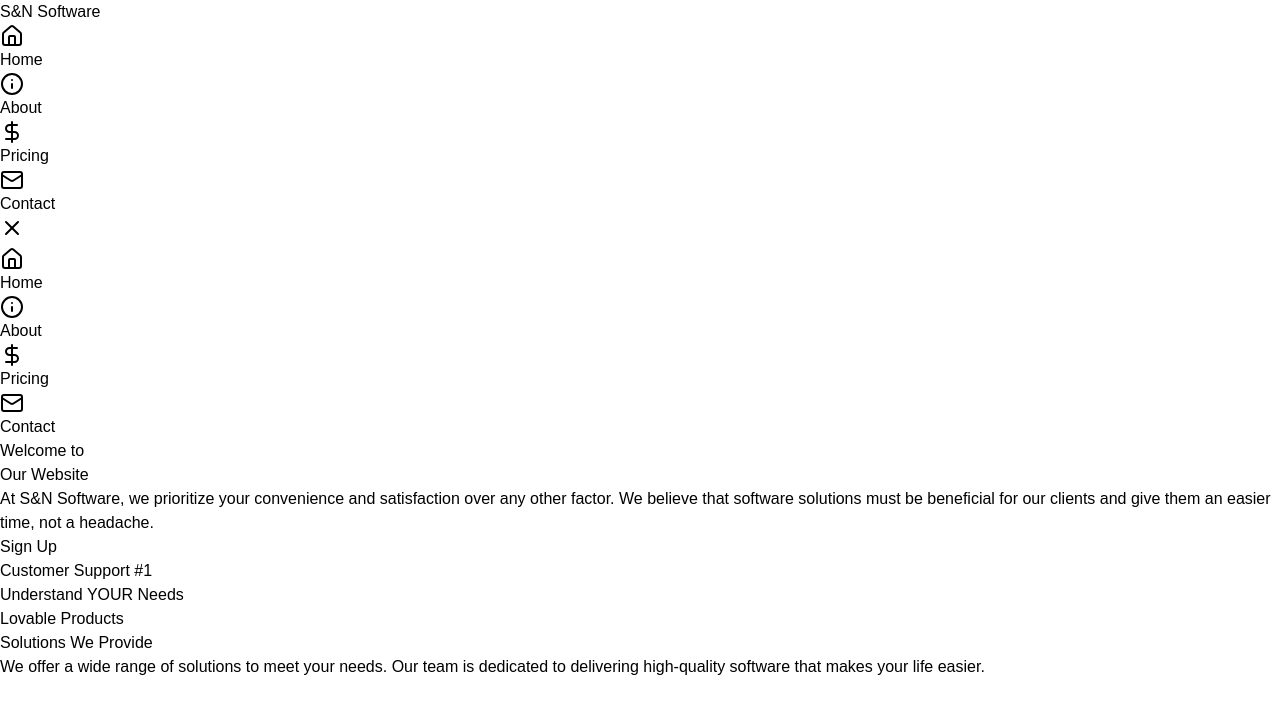
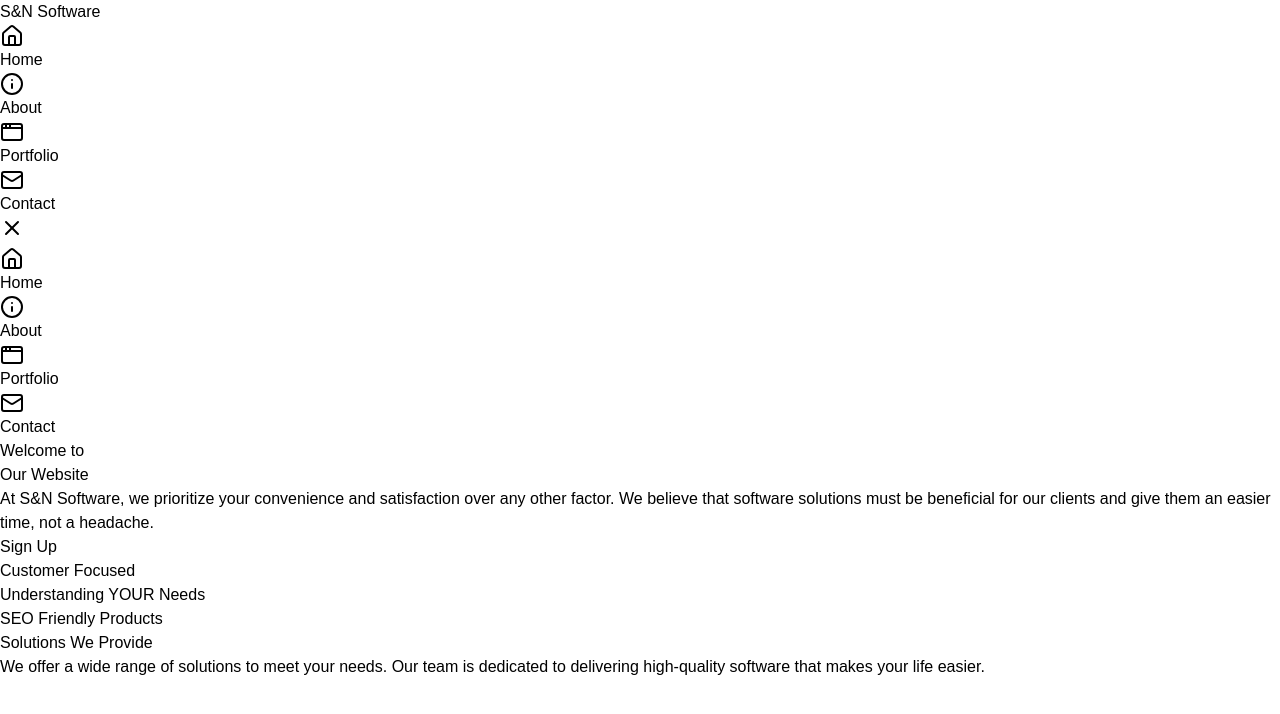
Before and after one commit to raynersusanto0/tbd-name-website, a Next.js app in the folder frontend/: page / in a window 1280 px wide. Both pictures are taken after a click on the button 12 px from the left and 228 px from the top of the page. Shown: the top 714 px of the page. Built offline with nearby package versions, Linux system fonts and the light colour scheme.

Commit message:
Added carousel UI file and installed react-bootstrap as new package requirement

```diff
--- a/frontend/package.json
+++ b/frontend/package.json
@@ -12,6 +12,7 @@
     "lucide-react": "^0.475.0",
     "next": "15.1.7",
     "react": "^19.0.0",
+    "react-bootstrap": "^2.10.9",
     "react-dom": "^19.0.0"
   },
   "devDependencies": {
--- a/frontend/src/app/layout.tsx
+++ b/frontend/src/app/layout.tsx
@@ -4,7 +4,7 @@ import type { Metadata } from "next";
 import { Geist, Geist_Mono } from "next/font/google";
 import "./globals.css";
 import Link from "next/link";
-import { Home, Info, FileText, DollarSign, Mail, LucideIcon } from "lucide-react";
+import { Home, Info, AppWindow, Mail, LucideIcon } from "lucide-react";
 import { MobileMenu } from "@/components/mobile-navbar";
 
 const geistSans = Geist({
@@ -63,8 +63,8 @@ export default function RootLayout({
                   <NavLink href="/about" icon={Info}>
                     About
                   </NavLink>
-                  <NavLink href="/pricing" icon={DollarSign}>
-                    Pricing
+                  <NavLink href="/portfolio" icon={AppWindow}>
+                    Portfolio
                   </NavLink>
                   <NavLink href="/contact" icon={Mail}>
                     Contact
--- a/frontend/src/app/page.tsx
+++ b/frontend/src/app/page.tsx
@@ -20,20 +20,21 @@ export default function Home() {
           </div>
 
           <div className="flex flex-row items-center justify-between sm:flex-row w-full">
-              <h3 className="text-lg flex-1 text-start"> Customer Support #1 </h3>
-              <h3 className="text-lg flex-1 text-center"> Understand YOUR Needs</h3>
-              <h3 className="text-lg flex-1 text-end"> Lovable Products </h3>
+              <h3 className="text-lg flex-1 text-start"> Customer Focused </h3>
+              <h3 className="text-lg flex-1 text-center"> Understanding YOUR Needs</h3>
+              <h3 className="text-lg flex-1 text-end"> SEO Friendly Products </h3>
           </div>
         </main>
       </div>
 
-      <section className="mx-auto w-full bg-gray-200">
-          <div className="mx-auto p-10">
+      <section className="mx-auto w-full">
+          <div className="mx-auto p-10 bg-gray-200">
             <h3 className="text-5xl text-start">Solutions We Provide</h3>
             <p className="text-xl text-start">
             We offer a wide range of solutions to meet your needs. Our team is dedicated to delivering high-quality software that makes your life easier.
             </p>
           </div>
+
       </section>
     </div>
 
--- a/frontend/src/components/mobile-navbar.tsx
+++ b/frontend/src/components/mobile-navbar.tsx
@@ -5,7 +5,7 @@ import { useState } from "react"
 import Link from "next/link"
 import { Menu, X } from "lucide-react"
 // import { Button } from "@/components/button"
-import { Home, Info, FileText, DollarSign, Mail, LucideIcon } from "lucide-react";
+import { Home, Info, AppWindow, Mail, LucideIcon } from "lucide-react";
 
 interface NavItem {
   href: string
@@ -59,13 +59,13 @@ export function MobileMenu() {
                 About
             </Link>
             <Link
-              key = "Pricing"
-              href = "/pricing"
+              key = "Portfolio"
+              href = "/portfolio"
               className = "flex items-center px-4 py-2 text-gray-700 hover:bg-gray-200 hover:text-gray-900"
               onClick={ () => setIsOpen(false) }
             >
-                <DollarSign className="w-5 h-5 mr-2" />
-                Pricing
+                <AppWindow className="w-5 h-5 mr-2" />
+                Portfolio
             </Link>
             <Link
               key = "Contact"
```
Also changed, not shown: frontend/src/components/carousel.tsx (added, +74 -0 lines), frontend/src/app/portfolio/page.tsx (renamed from frontend/src/app/pricing/page.tsx), 1 other file (tests, documents, lock files or other folders).
